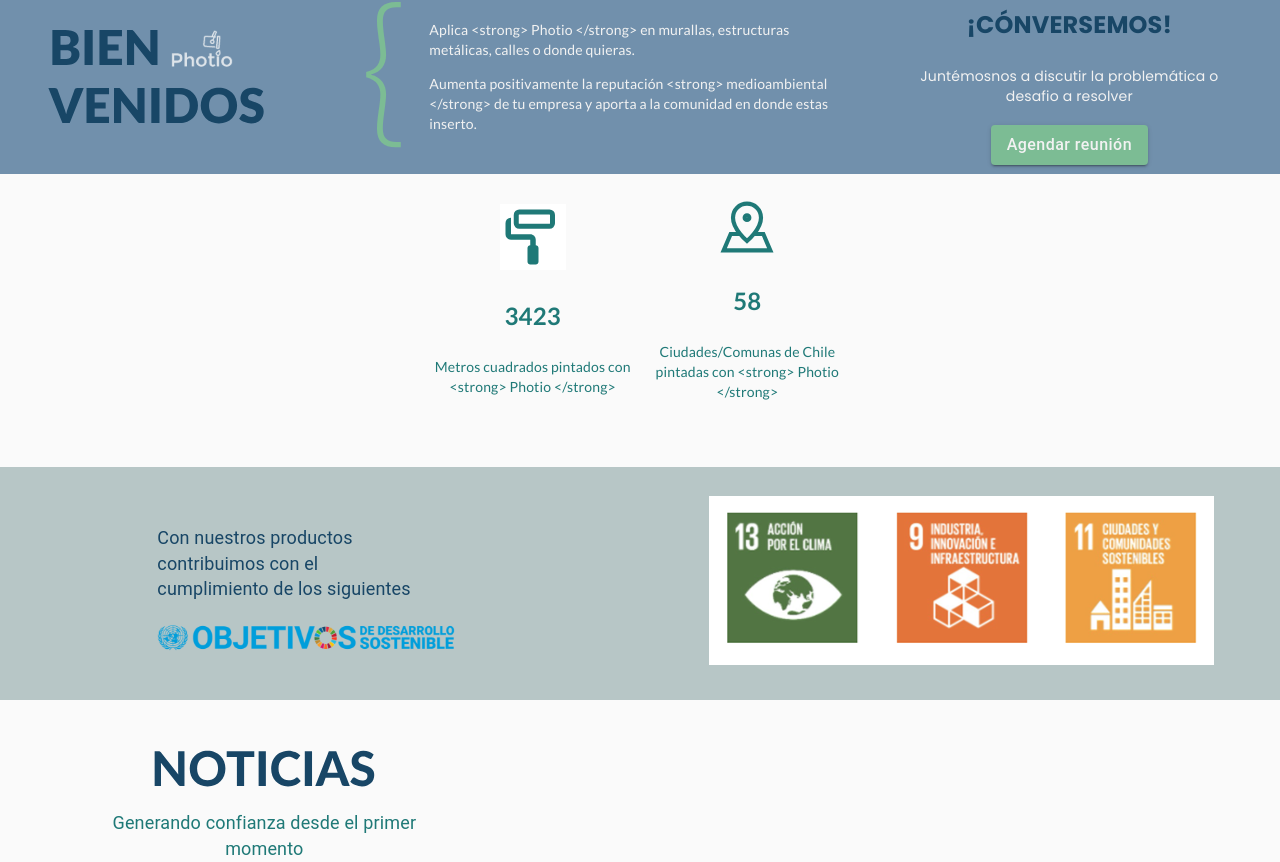
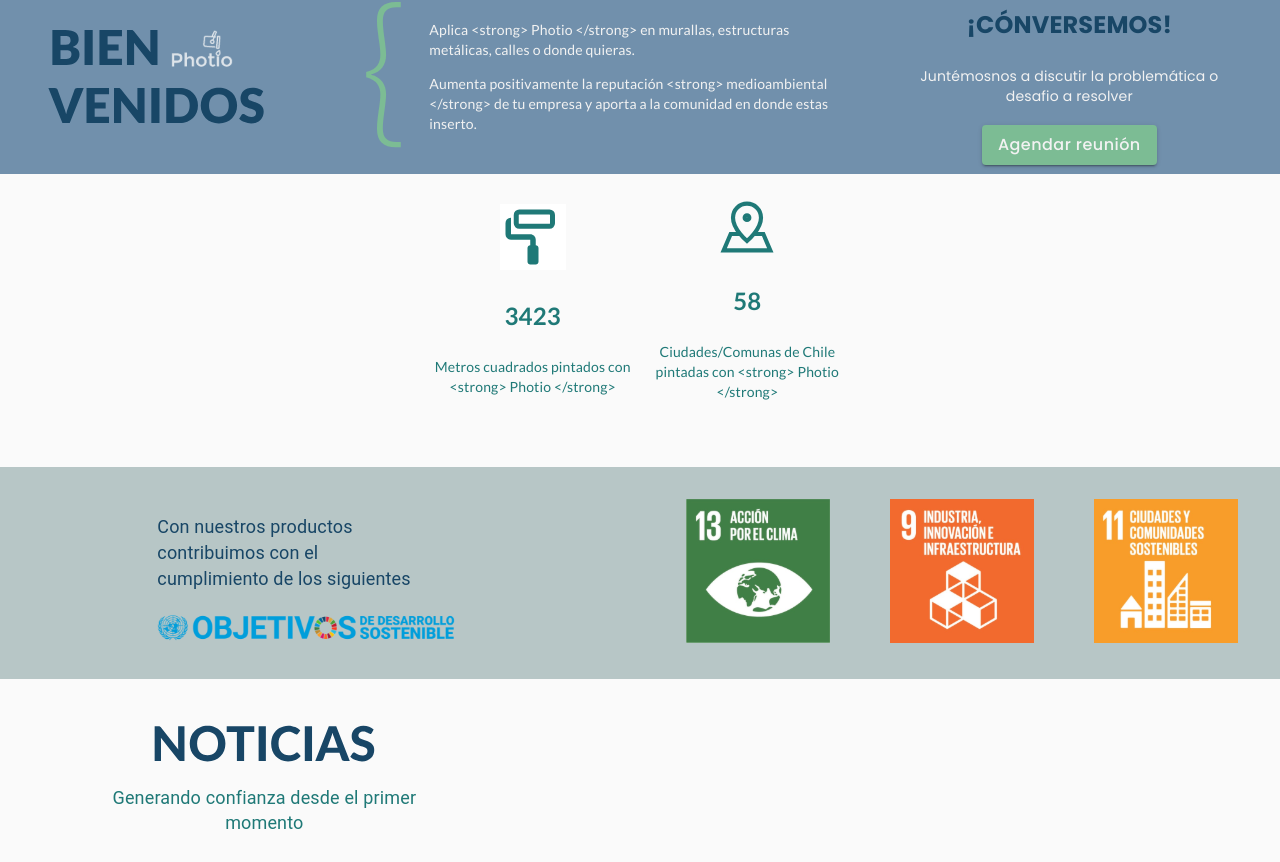
Before and after one commit to MartinGO11/PhotioWebApp, a React (Create React App) app: page / in a window 1280 px wide. Shown: the part 836-1698 px from the top of the page. Built offline with nearby package versions, Linux system fonts and the light colour scheme.

Commit message:
FIX: repair image and typography

```diff
--- a/src/components/globals/TitleComponent.jsx
+++ b/src/components/globals/TitleComponent.jsx
@@ -7,8 +7,9 @@
 
 const ColorButton = withStyles((theme) => ({
   root: {
+    backgroundColor: colors.green_2,
     color: colors.gray_6,
-    backgroundColor: colors.green_2,
+    fontFamily: 'Poppins, sans-serif',
     '&:hover': {
       backgroundColor: colors.green_1,
     },
@@ -22,10 +23,10 @@
   return (
     <Grid container direction="row" justify="flex-start" alignItems="center" spacing={1} >
       <Grid item xs={4} md={3} style={{ textAlign: 'center' }} >
-        <img src={titleImage} alt="titleImage" />
+        <img src={titleImage} alt="titleImage" style={{maxWidth: '100%'}} />
       </Grid>
       <Grid item xs={1} style={{ textAlign: 'right', paddingTop: '25px', paddingBottom: '25px' }}>
-        <img src={openKey} alt="openKey" style={{ marginRight: '20px' }} />
+        <img src={openKey} alt="openKey" style={{ marginRight: '20px', maxHeight: '100%' }} />
       </Grid>
       <Grid item xs={6} md={ showAction ? 4 : 6 } className={globalStyles.fontLato} >
         {
--- a/src/components/home/OdsComponent.jsx
+++ b/src/components/home/OdsComponent.jsx
@@ -4,6 +4,7 @@
 import homeStyle from '../../styles/global/homeStyle';
 import { default as odsBanner } from './odsBanner.svg';
 import { default as ods } from './ods.svg'
+import { default as odsDesktop } from './odsDesktop.svg'
 
 export const OdsComponent = ({ odsText }) => {
 
@@ -19,13 +20,13 @@
           </Grid>
           <Grid item md={3}>
             <p className={globalStyles.paragraphImportant} style={{ marginLeft: '50px' }}>{odsText.description}</p>
-            <img src={odsBanner} alt="odsBanner" style={{ marginLeft: '50px' }} />
+            <img src={odsBanner} alt="odsBanner" style={{ marginLeft: '50px', maxWidth: '100%' }} />
           </Grid>
           <Grid item md={2} >
             {/* vacio */}
           </Grid>
           <Grid item md={6} className={globalStyles.center}>
-            <img src={ods} alt="ods" />
+            <img src={odsDesktop} alt="ods" style={{maxWidth: '100%' }} />
           </Grid>
         </Grid>
       </Hidden>
@@ -39,7 +40,8 @@
             <img src={odsBanner} alt="odsBanner" />
           </Grid>
           <Grid item xs={8} className={globalStyles.center}>
-            <img src={ods} alt="ods" />
+          <img src={odsDesktop} alt="ods" style={{maxWidth: '100%' }} />
+            {/* <img src={ods} alt="ods" /> */}
           </Grid>
         </Grid>
       </Hidden>
--- a/src/views/AboutView.jsx
+++ b/src/views/AboutView.jsx
@@ -3,7 +3,7 @@
 import { LanguageContext } from '../contexts/LanguageContext';
 // import homeStyle from '../styles/global/homeStyle';
 import globalStyle from '../styles/global/globalStyle';
-import { default as titleIcon } from '../components/applications/titleIcon.svg';
+import { default as titleIcon } from '../components/about/titleIcon.svg';
 import { FooterComponent } from '../components/globals/FooterComponent';
 import { NavbarComponent } from '../components/globals/NavbarComponent';
 import { CarouselComponent } from '../components/globals/CarouselComponent';
```
Also changed, not shown: src/components/home/odsDesktop.svg (added).
